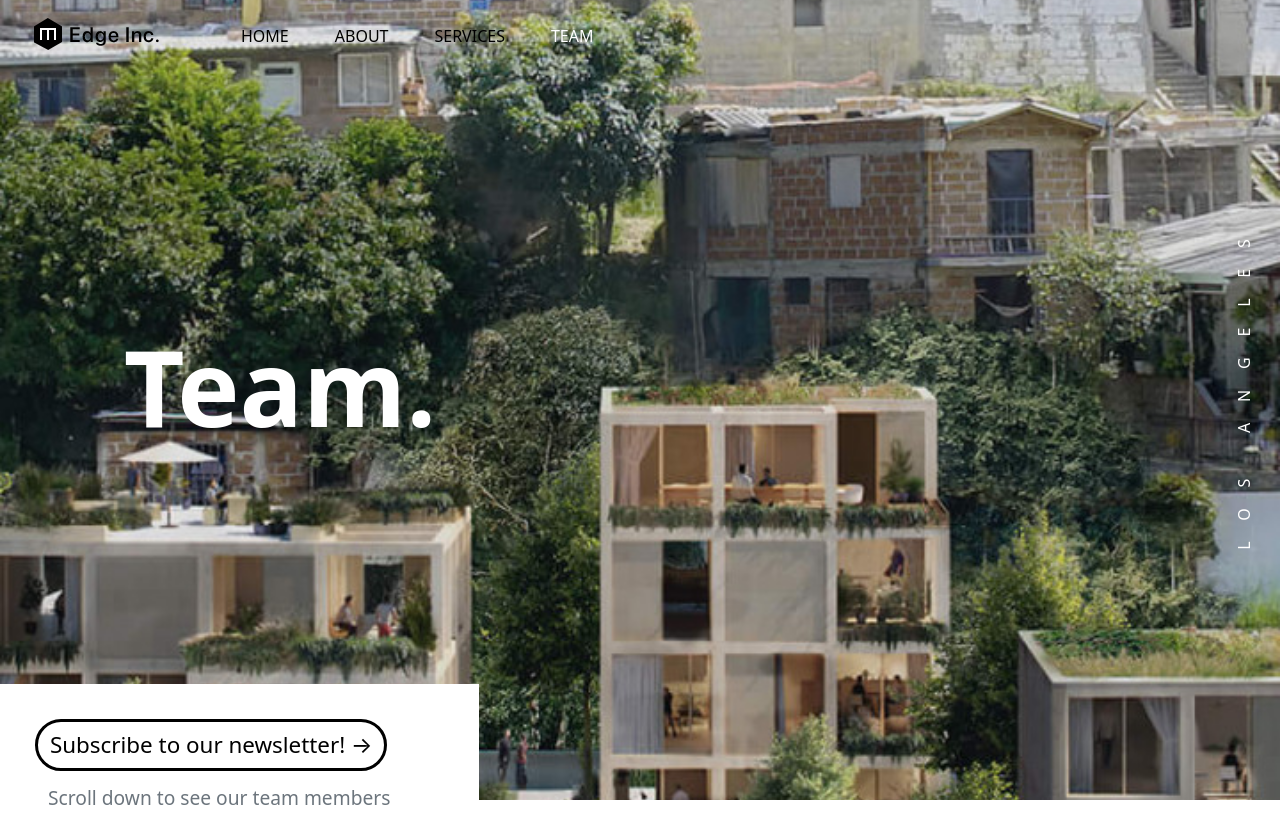
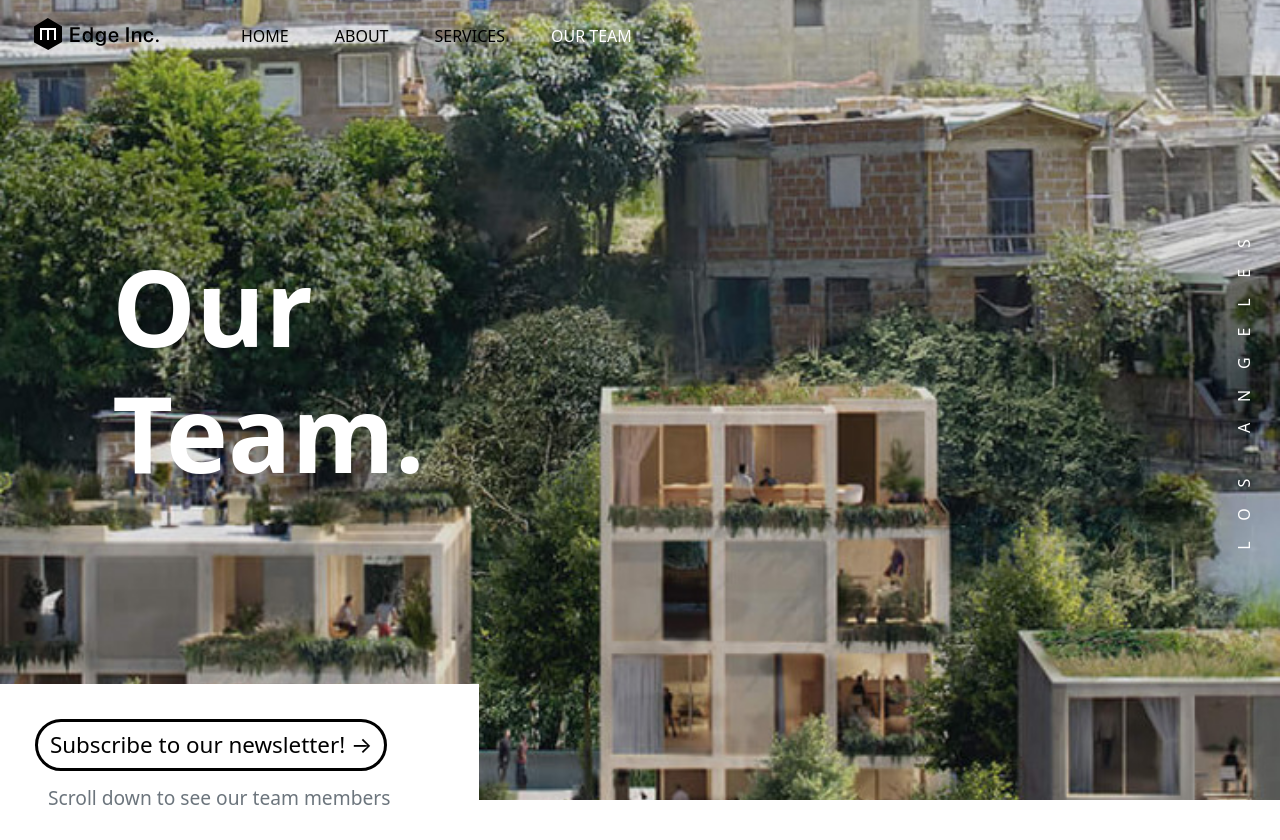
Before and after one commit to designerlinak/SMC_WebDesign3, a PHP site: page /homework/team.html in a window 1280 px wide. Shown: the top 840 px of the page. Run offline with PHP 8.4, Linux system fonts and the light colour scheme.

Commit message:
Update on homework

```diff
--- a/week06/homework/about.html
+++ b/week06/homework/about.html
@@ -47,7 +47,7 @@
                                     <a class="nav-link" href="../homework/services.html">SERVICES</a>
                                 </li>
                                 <li class="nav-item">
-                                    <a class="nav-link" href="../homework/team.html">TEAM</a>
+                                    <a class="nav-link" href="../homework/team.html">OUR TEAM</a>
                                 </li>
                             </ul>
                         </div>
--- a/week06/homework/css/team-styles.css
+++ b/week06/homework/css/team-styles.css
@@ -82,7 +82,7 @@ button, input, optgroup, select, textarea {
     font-size: calc(1.375rem + 7.5vw);
     position: relative;
     margin-left: 1.2rem;
-    margin-top: -30rem;
+    margin-top: -33rem;
     color: white;
 }
 
@@ -270,7 +270,7 @@ button, input, optgroup, select, textarea {
     }
 
     .h1, h1 {
-        margin-top: -35rem;
+        margin-top: -40rem;
     }
 
     .learn-more {
@@ -346,7 +346,7 @@ button, input, optgroup, select, textarea {
 @media (min-width: 1200px) {
     .h1, h1 {
         font-size: calc(1.375rem + 6.5vw);
-        margin-left: -45rem;
+        text-align: left;
     }
 
     .learn-more {
@@ -383,7 +383,6 @@ button, input, optgroup, select, textarea {
 
     .h1, h1 {
         font-size: calc(1.375rem + 5.5vw);
-        margin-left: -55rem;
     }
 
     .learn-more {
@@ -406,6 +405,5 @@ button, input, optgroup, select, textarea {
 @media (min-width: 1600px) {
     .h1, h1 {
         font-size: calc(1.375rem + 5.5vw);
-        margin-left: -70rem;
     }
 }
--- a/week06/homework/index.html
+++ b/week06/homework/index.html
@@ -47,7 +47,7 @@
                                     <a class="nav-link" href="../homework/services.html">SERVICES</a>
                                 </li>
                                 <li class="nav-item">
-                                    <a class="nav-link" href="../homework/team.html">TEAM</a>
+                                    <a class="nav-link" href="../homework/team.html">OUR TEAM</a>
                                 </li>
                             </ul>
                         </div>
--- a/week06/homework/services.html
+++ b/week06/homework/services.html
@@ -44,7 +44,7 @@
                                 <a class="nav-link active" href="../homework/services.html">SERVICES</a>
                             </li>
                             <li class="nav-item">
-                                <a class="nav-link" href="../homework/team.html">TEAM</a>
+                                <a class="nav-link" href="../homework/team.html">OUR TEAM</a>
                             </li>
                         </ul>
                     </div>
--- a/week06/homework/team.html
+++ b/week06/homework/team.html
@@ -14,7 +14,7 @@
         <!-- Google Fonts -->
 
 
-        <title>Edge Inc. | Team</title>
+        <title>Edge Inc. | Our Team</title>
     </head>
 
     <body>
@@ -47,7 +47,7 @@
                                     <a class="nav-link" href="../homework/services.html">SERVICES</a>
                                 </li>
                                 <li class="nav-item">
-                                    <a class="nav-link active" href="../homework/team.html">TEAM</a>
+                                    <a class="nav-link active" href="../homework/team.html">OUR TEAM</a>
                                 </li>
                             </ul>
                         </div>
@@ -112,7 +112,7 @@
 
                 <div class="row py-lg-5">
                     <div class="col-xl-11 col-lg-11 col-md-12 col-sm-11 mx-auto">
-                        <h1 class="fw-bold">Team.</h1>
+                        <h1 class="fw-bold">Our<br>Team.</h1>
                     </div>
                 </div>
 
```
Also changed, not shown: week06/homework/images/about-wide.jpeg (deleted), week06/homework/images/sample.jpeg (deleted).
